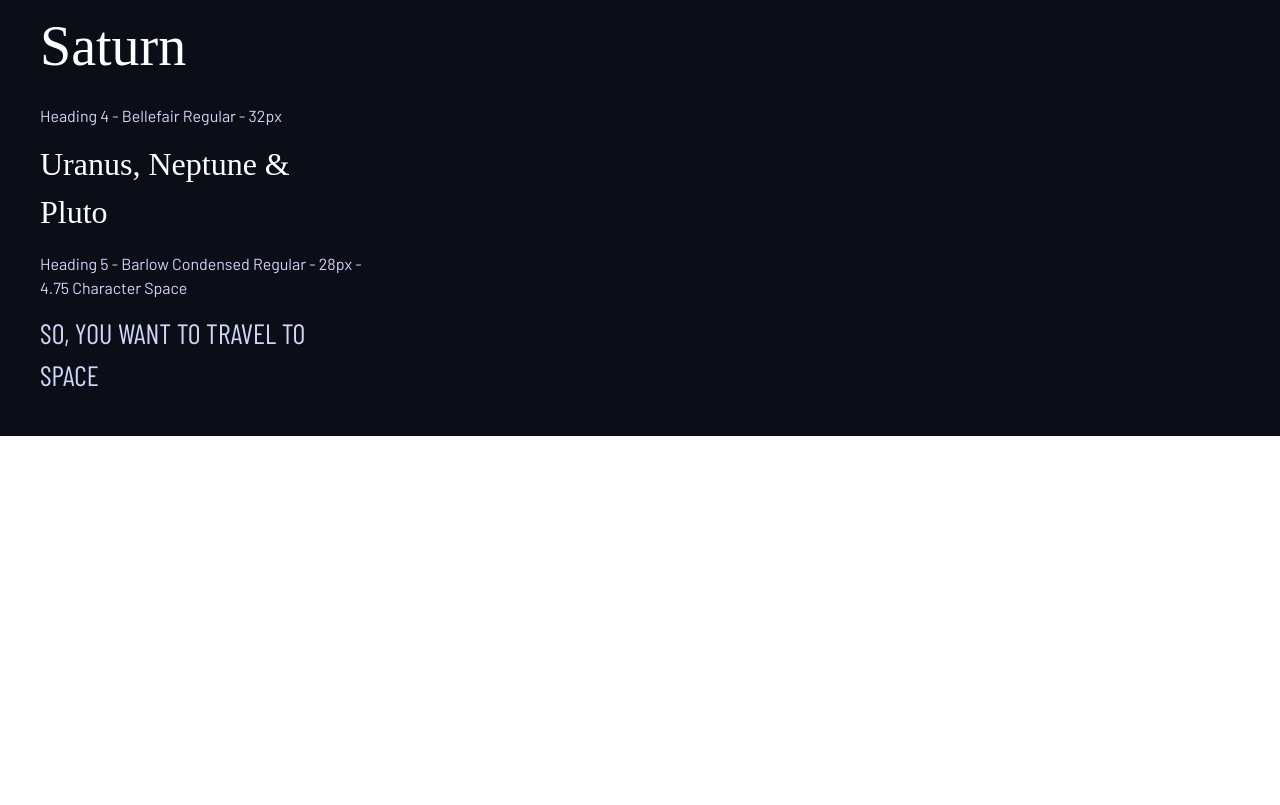
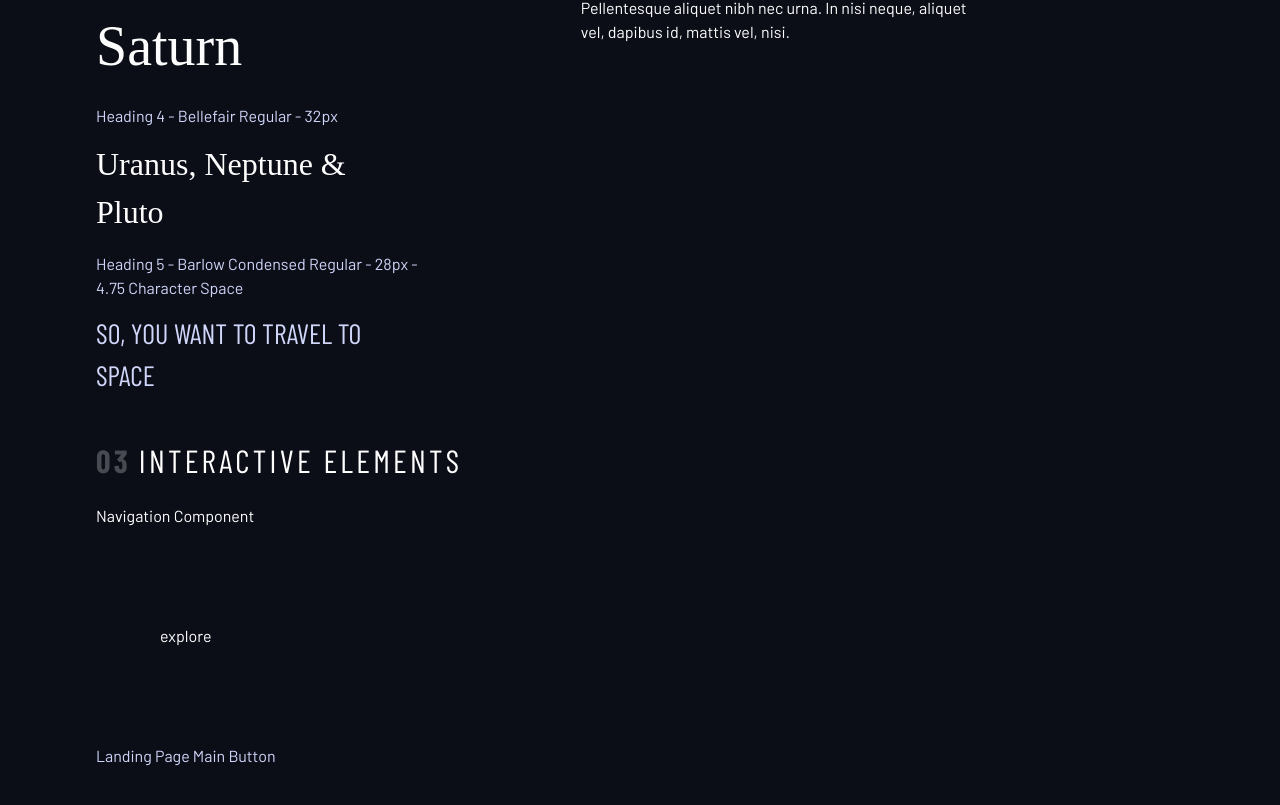
Before and after one commit to zack-jack/space-travel, a Next.js app: page /dev/design-system in a window 1280 px wide. Shown: the part 1065-1870 px from the top of the page. Before the commit the page ends 1501 px from the top, so only its background shows below. Built offline with nearby package versions, Linux system fonts and the light colour scheme; a web font is replaced by a local one.

Commit message:
adds button link to design system

```diff
--- /dev/null
+++ b/components/ButtonLink.jsx
@@ -0,0 +1,19 @@
+import React from 'react';
+import Link from 'next/link';
+import PropTypes from 'prop-types';
+
+const ButtonLink = ({ href, text, className }) => (
+  <div className={`c-btn ${className || ''}`}>
+    <Link href={href}>
+      <a className="c-btn__link">{text}</a>
+    </Link>
+  </div>
+);
+
+ButtonLink.propTypes = {
+  href: PropTypes.string,
+  text: PropTypes.string,
+  className: PropTypes.string,
+};
+
+export default ButtonLink;
--- /dev/null
+++ b/components/NumberedTitle.jsx
@@ -0,0 +1,21 @@
+import React from 'react';
+import PropTypes from 'prop-types';
+
+const NumberedTitle = ({ number, title, className }) => (
+  <p
+    className={`font-condensed text-xl uppercase tracking-widest ${
+      className || ''
+    }`}
+  >
+    <span className="font-bold opacity-25">{number}</span>
+    <span className="ml-2">{title}</span>
+  </p>
+);
+
+NumberedTitle.propTypes = {
+  number: PropTypes.string,
+  title: PropTypes.string,
+  className: PropTypes.string,
+};
+
+export default NumberedTitle;
--- /dev/null
+++ b/jest.config.js
@@ -0,0 +1,31 @@
+module.exports = {
+  collectCoverageFrom: [
+    '**/*.{js,jsx,ts,tsx}',
+    '!**/*.d.ts',
+    '!**/node_modules/**',
+  ],
+  moduleNameMapper: {
+    /* Handle CSS imports (with CSS modules)
+    https://jestjs.io/docs/webpack#mocking-css-modules */
+    '^.+\\.module\\.(css|sass|scss)$': 'identity-obj-proxy',
+
+    // Handle CSS imports (without CSS modules)
+    '^.+\\.(css|sass|scss)$': '<rootDir>/__mocks__/styleMock.js',
+
+    /* Handle image imports
+    https://jestjs.io/docs/webpack#handling-static-assets */
+    '^.+\\.(jpg|jpeg|png|gif|webp|svg)$': '<rootDir>/__mocks__/fileMock.js',
+  },
+  testPathIgnorePatterns: ['<rootDir>/node_modules/', '<rootDir>/.next/'],
+  testEnvironment: 'jsdom',
+  transform: {
+    /* Use babel-jest to transpile tests with the next/babel preset
+    https://jestjs.io/docs/configuration#transform-objectstring-pathtotransformer--pathtotransformer-object */
+    '^.+\\.(js|jsx|ts|tsx)$': ['babel-jest', { presets: ['next/babel'] }],
+  },
+  transformIgnorePatterns: [
+    '/node_modules/',
+    '^.+\\.module\\.(css|sass|scss)$',
+  ],
+  setupFilesAfterEnv: ['<rootDir>/jest.setup.js'],
+};
--- /dev/null
+++ b/jest.setup.js
@@ -0,0 +1 @@
+import '@testing-library/jest-dom/extend-expect';
--- a/pages/dev/design-system.js
+++ b/pages/dev/design-system.js
@@ -1,4 +1,6 @@
 import Head from 'next/head';
+import ButtonLink from '../../components/ButtonLink';
+import NumberedTitle from '../../components/NumberedTitle';
 
 function DesignSystem() {
   return (
@@ -8,15 +10,13 @@ function DesignSystem() {
       </Head>
 
       <main className="flex">
-        <div className="flex-grow bg-indigo-900 p-10 text-white">
+        <div className="flex-grow bg-indigo-900 px-24 py-10 text-white">
           <h1 className="font-condensed text-xl text-indigo-100 text-right tracking-widest">
             Design System
           </h1>
 
           <section id="colors" className="mt-10">
-            <h2 className="font-condensed text-xl uppercase tracking-widest">
-              <span className="mr-2 font-bold opacity-25">01</span> Colors
-            </h2>
+            <NumberedTitle number={'01'} title={'colors'} />
             <div className="flex mt-5">
               <div className="flex-grow ">
                 <div className="p-4 pt-10 bg-indigo-900 border border-indigo-200 border-solid">
@@ -73,9 +73,7 @@ function DesignSystem() {
           </section>
 
           <section id="typography" className="mt-10">
-            <h2 className="font-condensed text-xl uppercase tracking-widest">
-              <span className="mr-2 font-bold opacity-25">02</span> Typography
-            </h2>
+            <NumberedTitle number={'02'} title={'typography'} />
             <div className="flex mt-5">
               <div>
                 <p className="text-indigo-100 mt-4">
@@ -140,6 +138,22 @@ function DesignSystem() {
               </div>
             </div>
           </section>
+
+          <section id="interactive-elements" className="mt-10">
+            <NumberedTitle number={'03'} title={'interactive elements'} />
+            <div className="mt-5">
+              <div>Navigation Component</div>
+              <div className="flex mt-24">
+                <div className="flex flex-col items-center">
+                  <ButtonLink href="#" text={'explore'} />
+                  <p className="text-indigo-100 text-center mt-24">
+                    Landing Page Main Button
+                  </p>
+                </div>
+                <div></div>
+              </div>
+            </div>
+          </section>
         </div>
       </main>
     </div>
--- /dev/null
+++ b/styles/components/button.css
@@ -0,0 +1,21 @@
+.c-btn {
+  @apply relative flex items-center justify-center px-10 bg-white rounded-full z-10;
+  aspect-ratio: 1;
+  width: 274px;
+}
+
+.c-btn::after {
+  @apply absolute inset-0 bg-white rounded-full opacity-0;
+  content: '';
+  z-index: -1;
+  transition: opacity 300ms linear, transform 500ms ease-in-out;
+}
+
+.c-btn:hover::after,
+.c-btn:focus::after {
+  @apply opacity-10 transform scale-150;
+}
+
+.c-btn__link {
+  @apply font-serif text-xl text-indigo-900 uppercase leading-none tracking-wide;
+}
--- /dev/null
+++ b/styles/components/index.css
@@ -0,0 +1 @@
+@import './button.css';
--- a/styles/globals.css
+++ b/styles/globals.css
@@ -1,4 +1,5 @@
 @tailwind base;
 @import './base/index.css';
 @tailwind components;
+@import './components/index.css';
 @tailwind utilities;
```
Also changed, not shown: package.json (+9 -1 lines), 1 other file (tests, documents, lock files or other folders).
